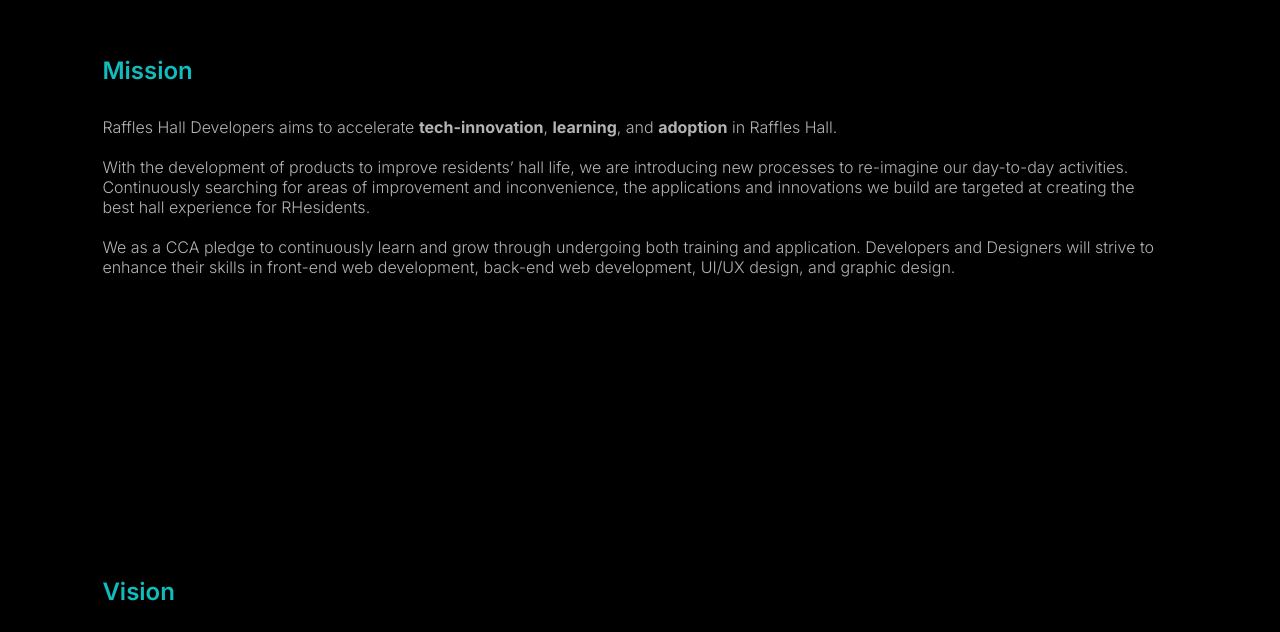
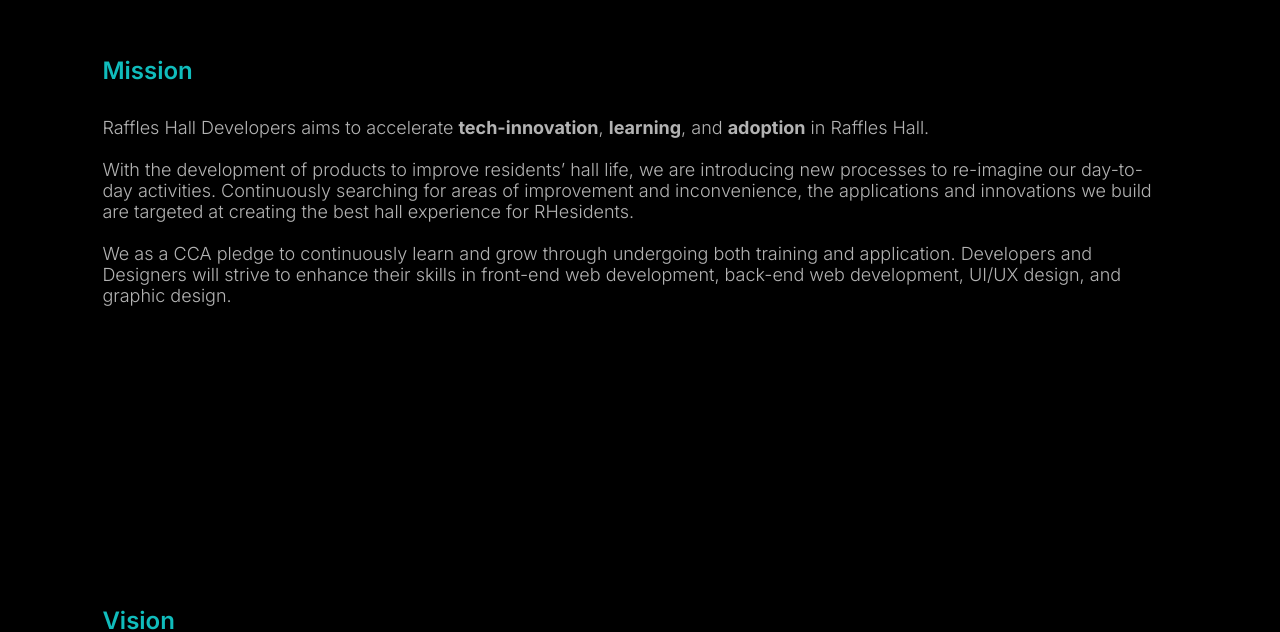
Before and after one commit to rhdevs/rhdevs-website, a React (Create React App) app: page /about in a window 1280 px wide. Shown: the part 174-806 px from the top of the page. Built offline with nearby package versions, Linux system fonts and the light colour scheme.

Commit message:
Change paragraph font size to 18px

```diff
--- a/src/styles/Theme.tsx
+++ b/src/styles/Theme.tsx
@@ -38,7 +38,7 @@ const theme: DefaultTheme = {
       },
       sectionText: {
         min: '12px',
-        size: '16px',
+        size: '18px',
         max: '1.6rem',
         weight: '300',
         height: '',
```
